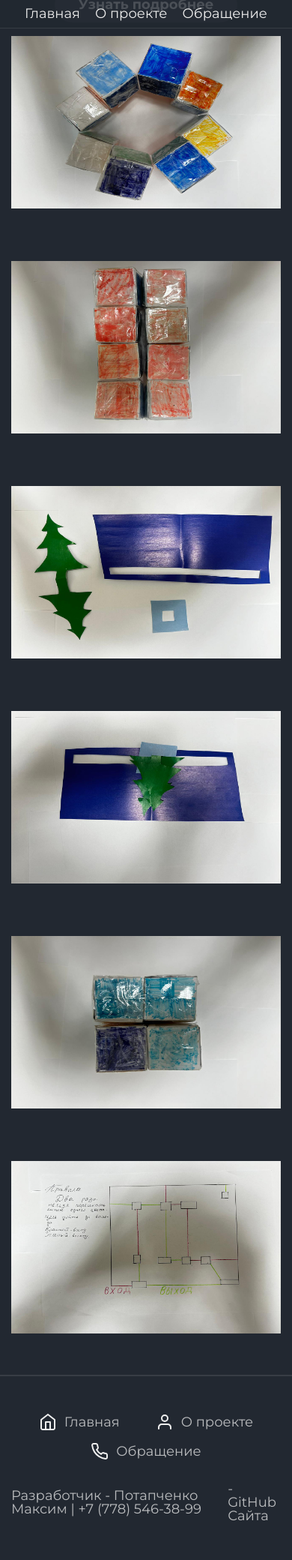
After one commit to EduHubProject/EduHubProject.github.io, a PHP site: page /practice/lifepuzzles.html in a window 390 px wide. The commit adds this page. Shown: the part 311-2391 px from the top of the page at 75% size. Run offline with PHP 8.4, Linux system fonts and the light colour scheme.

Commit message:
Fixed all bugs, added lifepuzzles, grouping
Fixed all bugs v2
Added lifepuzzles
Grouped practice work to folder "practice"

```diff
--- a/css/grid.css
+++ b/css/grid.css
@@ -130,3 +135,81 @@
 
     }
   }
+
+
+  .puz {
+    height: 230px;
+    width: 100%;
+  }
+
+  .cards-grid-lp {
+    display: grid;
+    gap: 80px;
+    grid-template-columns: repeat(4, minmax(200px, 250px));
+    grid-template-rows: repeat(6, 60px);
+    grid-auto-rows: 380px;
+    grid-template-areas:
+    "wide1 wide1 wide2 wide2"
+    "wide1 wide1 wide2 wide2"
+    "wide3 wide3 wide4 wide4"
+    "wide3 wide3 wide4 wide4"
+    "nodem1 nodem1 nodem2 nodem2"
+    "nodem1 nodem1 nodem2 nodem2"
+    ;
+
+  }
+  .puzzle1 { grid-area: wide1; }
+  .puzzle2 { grid-area: wide2; }
+  .puzzle3 { grid-area: nodem1; }
+  .puzzle4 { grid-area: nodem2; }
+  .puzzle5 { grid-area: wide3; }
+  .puzzle6 { grid-area: wide4; }
+
+  @media(max-width: 1070px) {
+    .cards-grid-lp {
+      gap: 60px;
+      margin: auto;
+      grid-template-columns: repeat(2, minmax(140px, 400px));
+      grid-template-rows: repeat(12, minmax(110px, 120px));
+      grid-template-areas:
+      "wide1 wide1"
+      "wide1 wide1"
+      "wide2 wide2"
+      "wide2 wide2"
+      "wide3 wide3"
+      "wide3 wide3"
+      "wide4 wide4"
+      "wide4 wide4"
+      "nodem1 nodem1"
+      "nodem1 nodem1"
+      "nodem2 nodem2"
+      "nodem2 nodem2";
+    }
+    .puz {
+      height: minmax(180px, 230px);
+      width: 100%;
+    }
+  }
+
+  @media(max-width: 767px) {
+    .cards-grid-lp {
+      gap: 50px;
+      grid-template-columns: 1fr;
+      grid-template-rows: repeat(12, 100px);
+      width: 100%;
+      grid-auto-rows: 300px;
+      grid-template-areas:
+      "wide1"
+      "wide1"
+      "wide2"
+      "wide2"
+      "wide3"
+      "wide3"
+      "wide4"
+      "wide4"
+      "nodem1"
+      "nodem1"
+      "nodem2"
+      "nodem2";
+    }
+  }
--- /dev/null
+++ b/practice/lifepuzzles.html
@@ -0,0 +1,105 @@
+<!DOCTYPE html>
+<html lang="en">
+
+<head>
+  <meta charset="UTF-8">
+  <meta name="viewport" content="width=device-width, initial-scale=1.0">
+  <link rel="stylesheet" href="../css/style.css">
+  <script src="https://ajax.googleapis.com/ajax/libs/jquery/3.5.1/jquery.min.js"></script>
+  <link rel="shortcut icon" href="../img/logo.png" type="image/x-icon">
+  <script src="../js/obrab.js"></script>
+  <link rel="stylesheet" href="../css/grid.css">
+  <title>EduHub | Головоломки вживую</title>
+</head>
+
+<body>
+  <div class="wrapper">
+    <header class="header">
+      <div class="header__container">
+        <div class="header__logo">
+          <a href="../index.html">
+          <img src="../img/eduhub.svg" alt="Logo">
+        </a>
+        </div>
+        <nav class="header__menu menu">
+          <ul class="menu__list">
+            <li class="menu__item">
+              <a href="../index.html" class="menu__link">Главная</a>
+            </li>
+            <li class="menu__item">
+              <a href="../index.html" class="menu__link">О проекте</a>
+            </li>
+            <li class="menu__item">
+              <a href="../index.html" class="menu__link">Обращение</a>
+            </li>
+          </ul>
+        </nav>
+      </div>
+    </header>
+    <main class="page">
+      <section class="page__main main">
+        <div class="main__container">
+          <div class="main__content">
+            <h1 class="main__title" >ГОЛОВОЛОМКИ <span>ВЖИВУЮ</span></h1>
+          </div>
+        </div>
+    </section>
+    <section class="page__main main">
+      <div class="main__buttons">
+          <a href="" class="main__hire-button button button_dark" style="margin: 0 auto;"><span>Узнать подробнее</span></a>
+          </div><br>
+  <div class="main__container">
+
+    <div class="cards-grid-lp">
+
+      <div class="card-demo puzzle1">
+          <img class="puz" src="../img/lifepuzzles/Cubep1.jpeg">
+      </div>
+      <div class="card-demo puzzle2">
+          <img class="puz" src="../img/lifepuzzles/Cubep2.jpeg">
+      </div>
+      <div class="card-demo puzzle3">
+          <img class="puz" src="../img/lifepuzzles/Cubep3.jpeg">
+      </div>
+      <div class="card-demo puzzle4">
+          <img class="puz" src="../img/lifepuzzles/Libp1.jpg">
+      </div>
+
+      <div class="card-demo puzzle5">
+          <img class="puz" src="../img/lifepuzzles/Puzzlep1.jpg">
+      </div>
+      <div class="card-demo puzzle6">
+          <img class="puz" src="../img/lifepuzzles/Puzzlep2.jpg">
+      </div>
+  </div>
+
+  </div>
+
+</section>
+    </main>
+    <footer class="footer">
+      <div class="footer__container">
+        <nav class="footer__menu menu-footer">
+          <ul class="menu-footer__list">
+            <li class="menu-footer__item">
+              <a href="../index.html" class="menu-footer__link menu-footer__link_home">Главная</a>
+            </li>
+            <li class="menu-footer__item">
+              <a href="../index.html" class="menu-footer__link menu-footer__link_about">О проекте</a>
+            </li>
+            <li class="menu-footer__item">
+              <a href="../index.html" class="menu-footer__link menu-footer__link_contacts">Обращение</a>
+            </li>
+          </ul>
+        </nav>
+        <div class="footer__social social">
+          Разработчик - Потапченко Максим | +7 (778) 546-38-99
+          <a href="https://github.com/EduHubProject/EduHubProject.github.io">- GitHub Сайта</a>
+        </div>
+      </div>
+    </footer>
+  </div>
+  <script src="../js/script.js"></script>
+</body>
+
+</html>
```
Also changed, not shown: other parts of css/grid.css (+19 -14 lines), index.html (+7 -7 lines), practice/compuzzles.html (renamed from compuzzles.html, +18 -18 lines), practice/puzzles.html (renamed from puzzles.html, +23 -23 lines), practice/result.html (renamed from result.html, +22 -22 lines), img/lifepuzzles/Cubep1.jpeg (added), img/lifepuzzles/Cubep2.jpeg (added), img/lifepuzzles/Cubep3.jpeg (added), img/lifepuzzles/Libp1.jpg (added), img/lifepuzzles/Puzzlep1.jpg (added), img/lifepuzzles/Puzzlep2.jpg (added).
